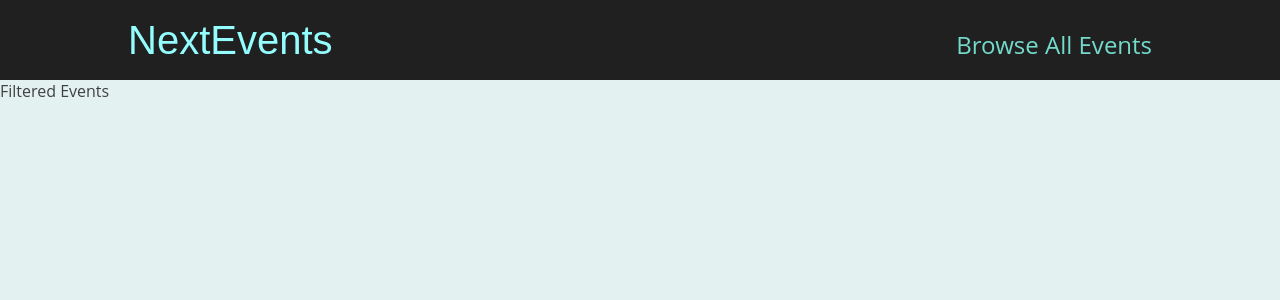
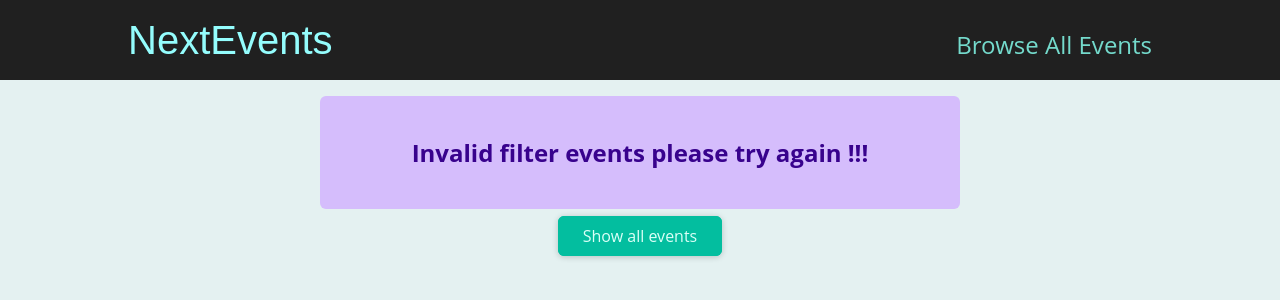
Before and after one commit to elenabeidaqi/Nextjs-project, a Next.js app: page /events/e1 in a window 1280 px wide. Shown: the top 300 px of the page. Built offline with nearby package versions, Linux system fonts and the light colour scheme.

Commit message:
Implement result events and filter events

```diff
--- /dev/null
+++ b/components/events/result.title.tsx
@@ -0,0 +1,19 @@
+import React from 'react'
+import Button from '../ui/button';
+import classes from "./results-title.module.css";
+function ResultsTitle(props : any) {
+  const { date } = props;
+
+  const humanReadableDate = new Date(date).toLocaleDateString('en-US', {
+    month: 'long',
+    year: 'numeric',
+  });
+  return (
+    <section className={classes.title}>
+     <h1>Events in {humanReadableDate}</h1>
+     <Button link='/events'>Show all events</Button>
+    </section>
+  )
+}
+
+export default ResultsTitle;
--- /dev/null
+++ b/components/events/results-title.module.css
@@ -0,0 +1,6 @@
+.title {
+    margin: 2rem auto;
+    width: 90%;
+    max-width: 40rem;
+    text-align: center;
+  }
--- /dev/null
+++ b/components/ui/error-alert.module.css
@@ -0,0 +1,12 @@
+.alert {
+    margin: 1rem auto;
+    padding: 1rem 2rem;
+    width: 90%;
+    max-width: 40rem;
+    background-color: #d5bdfc;
+    color: #38028d;
+    font-weight: bold;
+    font-size: 1.5rem;
+    text-align: center;
+    border-radius: 6px;
+  }
--- /dev/null
+++ b/components/ui/error-alert.tsx
@@ -0,0 +1,12 @@
+import React from 'react';
+import classes from "./error-alert.module.css";
+
+function ErrorAlert(props : any) {
+  return (
+    <div className={classes.alert}>
+      {props.children}
+    </div>
+  )
+}
+
+export default ErrorAlert;
--- a/pages/events/[...eventsSlugs].tsx
+++ b/pages/events/[...eventsSlugs].tsx
@@ -1,9 +1,50 @@
 import React from 'react';
+import { useRouter } from 'next/router';
+import { getFilteredEvents } from '@/dummy-data';
+import EventList from '@/components/events/event-list';
+import ResultsTitle from '@/components/events/result.title';
+import Button from '@/components/ui/button';
+import ErrorAlert from '@/components/ui/error-alert';
+function eventsSlugs() {
+  const router = useRouter();
+  const filterData = router.query.eventsSlugs
+  if(!filterData){
+    return <p className='center'>Loading...</p>
+  }
+  const filterYear = filterData[0];
+  const filterMonth = filterData[1];
+  const numYear = +filterYear;
+  const numMonth = +filterMonth;
+  if(isNaN(numYear) || isNaN(numMonth) || numYear > 2030 || numYear < 2021 || numMonth < 1 || numMonth > 12 ){
+    return <>
+    <ErrorAlert>
+    <p>Invalid filter events please try again !!!</p>
+    </ErrorAlert>
 
-function eventsSlugs() {
+    <div className='center'>
+      <Button link="/events">Show all events</Button>
+    </div>
+    </>
+  }
+  const filteredEvents = getFilteredEvents({
+    year : numYear,
+    month : numMonth
+  })
+  if(!filteredEvents || filteredEvents.length === 0){
+    return <>
+    <ErrorAlert>
+    <p>Events Not Found !!</p>
+    </ErrorAlert>
+    <div className='center'>
+      <Button link="/events">Show all events</Button>
+    </div>
+    </>
+  }
+  const date = new Date(numYear , numMonth - 1)
   return (
     <div>
-        Filtered Events
+        <ResultsTitle date = {date}/>
+        <EventList items={filteredEvents}/>
     </div>
   )
 }
--- a/pages/index.tsx
+++ b/pages/index.tsx
@@ -2,6 +2,7 @@ import {getFeaturedEvents} from "../dummy-data";
 import EventList from "@/components/events/event-list";
 import EventSearch from "@/components/events/event.search";
 import { useRouter } from "next/router";
+
 export default function Home() {
   const featuredEvents = getFeaturedEvents();
   const router = useRouter();
```
Also changed, not shown: pages/events/[eventsID].tsx (+10 -1 lines).
